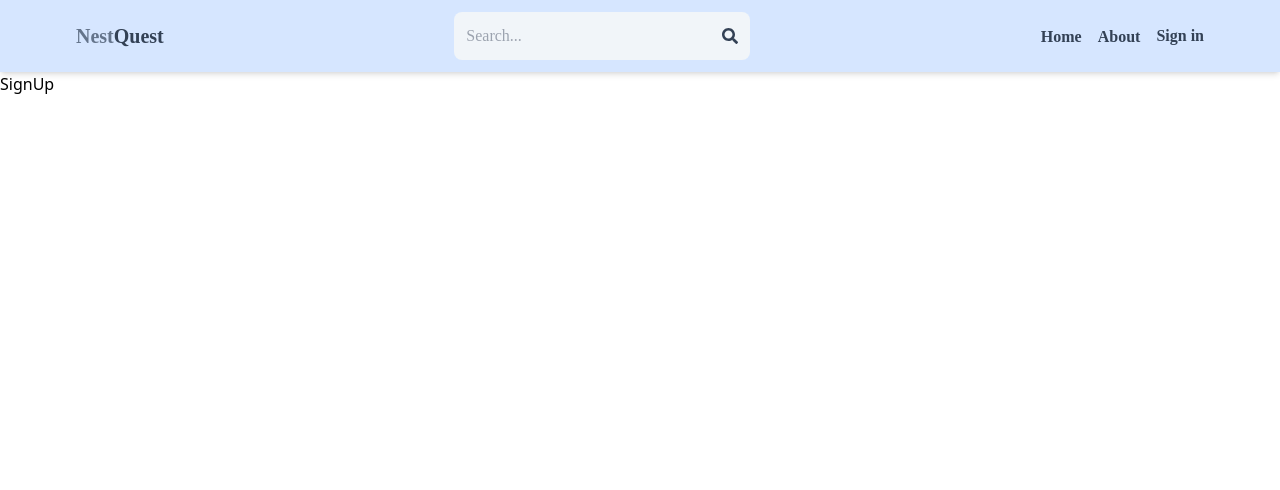
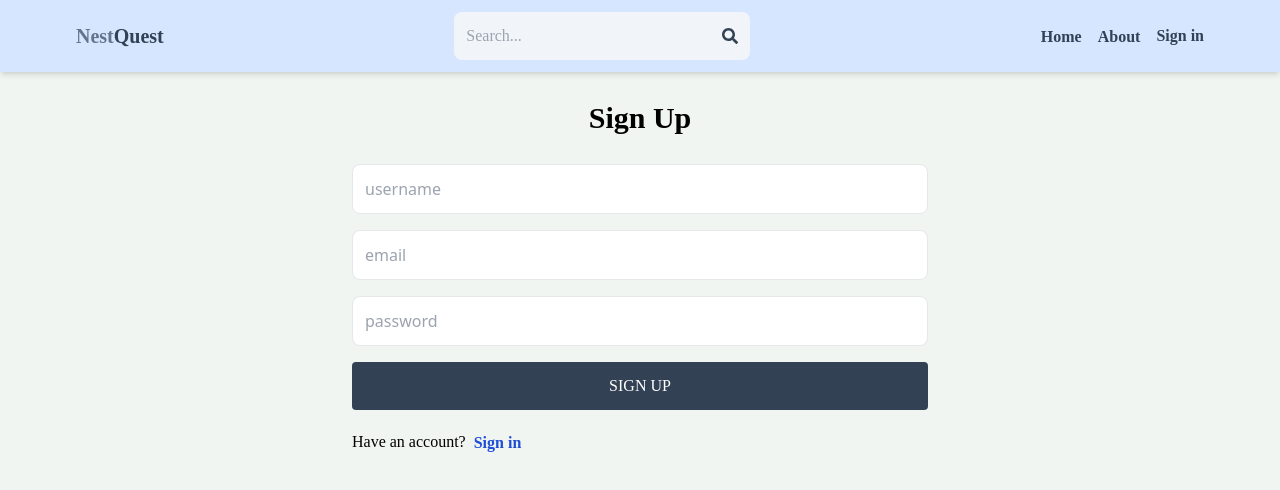
Before and after one commit to SoftwareSuite/nest-quest, a React (Vite) app in the folder client/: page /sign-up in a window 1280 px wide. Shown: the top 490 px of the page. Built offline with nearby package versions, Linux system fonts and the light colour scheme; a web font is replaced by a local one.

Commit message:
create sign up page UI

```diff
--- a/client/src/index.css
+++ b/client/src/index.css
@@ -4,3 +4,7 @@
 @tailwind base;
 @tailwind components;
 @tailwind utilities;
+
+body {
+    background-color: rgb(241, 245, 241);
+}
--- a/client/src/pages/SignUp.jsx
+++ b/client/src/pages/SignUp.jsx
@@ -1,7 +1,26 @@
 import React from 'react'
+import { Link } from 'react-router-dom'
 
 export default function SignUp() {
   return (
-    <div>SignUp</div>
+    <div className='mx-auto max-w-xl'>
+      <h1 className='text-3xl text-center font-semibold font-custom my-7'>
+        Sign Up
+      </h1>
+
+      <form className='flex flex-col gap-4'>
+        <input type='text' placeholder='username' className='border p-3 rounded-lg' id='username'/>
+        <input type='email' placeholder='email' className='border p-3 rounded-lg' id='email'/>
+        <input type='password' placeholder='password' className='border p-3 rounded-lg' id='password'/>
+        <button className='font-custom bg-slate-700 text-white rounded lg p-3 uppercase hover:opacity-90 disabled:opacity-70'>Sign Up</button>
+      </form>
+
+      <div className='flex gap-2 mt-5' >
+        <p className='font-custom'>Have an account?</p>
+        <Link to='/sign-in'>
+        <span className='font-custom font-semibold text-blue-700'>Sign in</span>
+        </Link>
+      </div>
+    </div>
   )
 }
```
Also changed, not shown: 1 other file (tests, documents, lock files or other folders).
